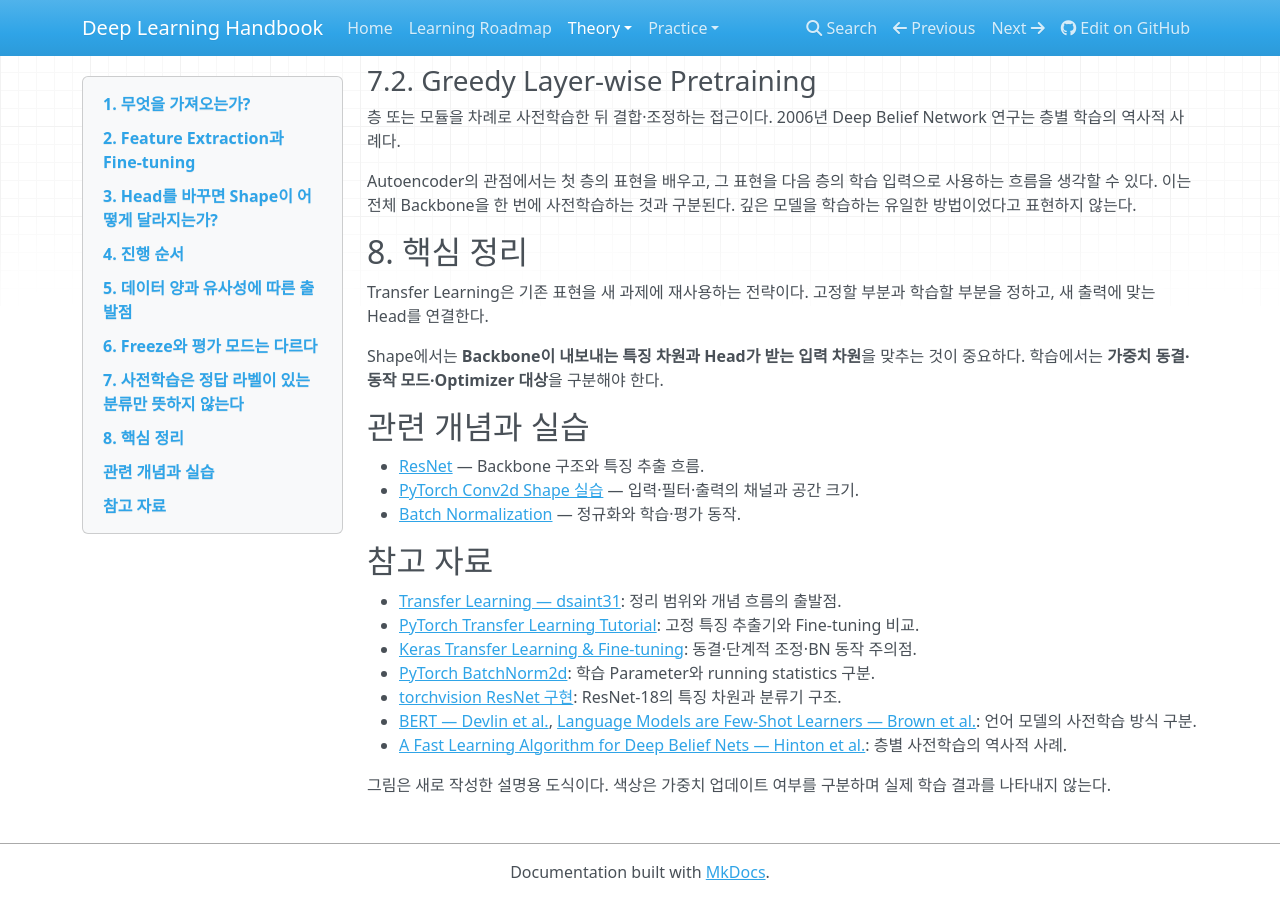
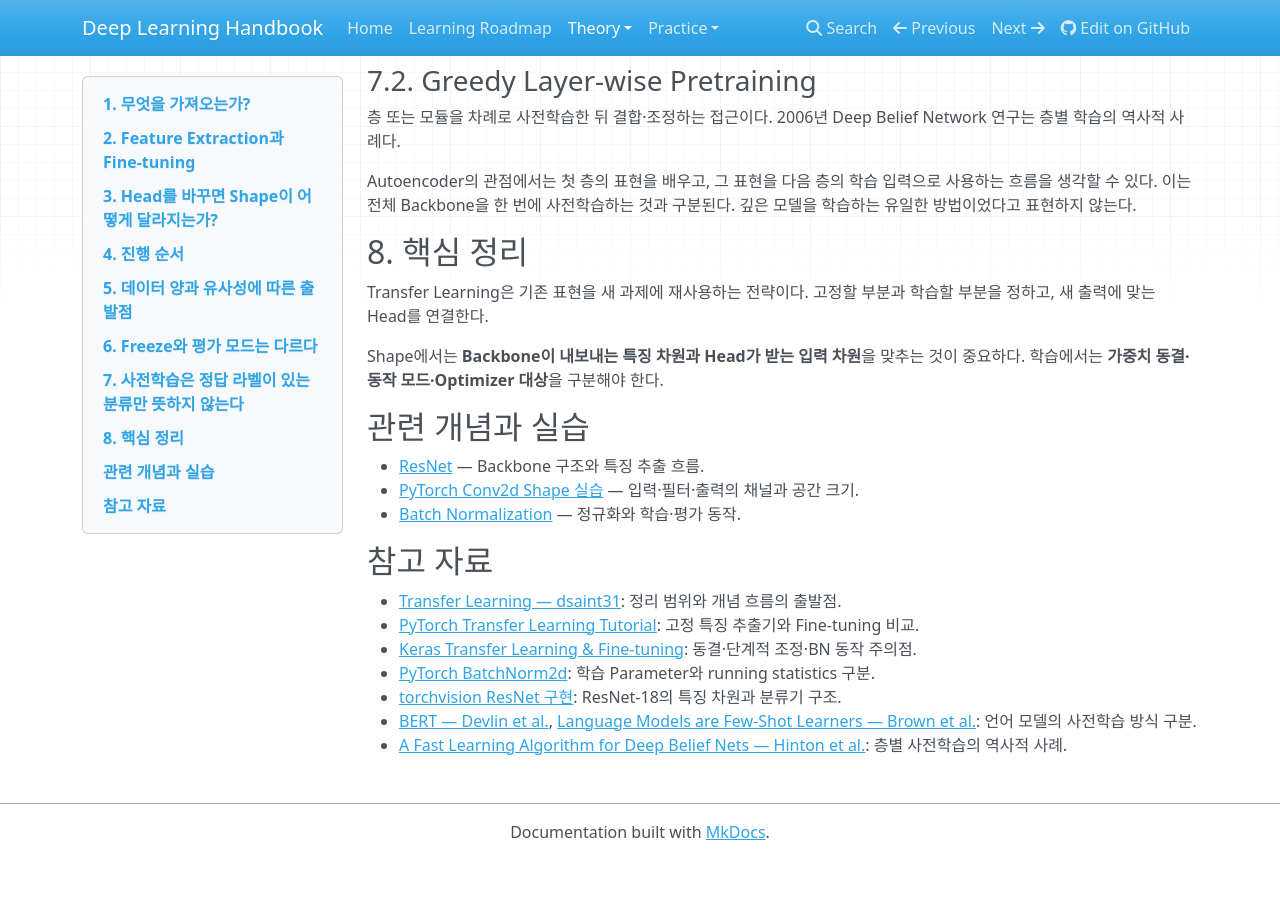
Before and after one commit to minwoo02/deep-learning-handbook, an MkDocs documentation site: the page built from docs/theory/training/transfer-learning.md, in a window 1280 px wide and 900 px high, scrolled down 4040 px. Built offline with MkDocs 1.6.1, drawn with Linux system fonts in a browser that asks for light colours; nearby versions of some CDN libraries; after the commit the page ends 4900 px from its top, so only the background shows below that.

Commit message:
Update transfer-learning.md to remove redundant text
Removed redundant explanation about the diagram's colors and learning results.

```diff
--- a/docs/theory/training/transfer-learning.md
+++ b/docs/theory/training/transfer-learning.md
@@ -140,5 +140,3 @@ Shape에서는 **Backbone이 내보내는 특징 차원과 Head가 받는 입력
 - [torchvision ResNet 구현](https://docs.pytorch.org/vision/stable/_modules/torchvision/models/resnet.html): ResNet-18의 특징 차원과 분류기 구조.
 - [BERT — Devlin et al.](https://arxiv.org/abs/1810.04805), [Language Models are Few-Shot Learners — Brown et al.](https://arxiv.org/abs/2005.14165): 언어 모델의 사전학습 방식 구분.
 - [A Fast Learning Algorithm for Deep Belief Nets — Hinton et al.](https://www.cs.toronto.edu/~hinton/absps/fastnc.pdf): 층별 사전학습의 역사적 사례.
-
-그림은 새로 작성한 설명용 도식이다. 색상은 가중치 업데이트 여부를 구분하며 실제 학습 결과를 나타내지 않는다.
```
